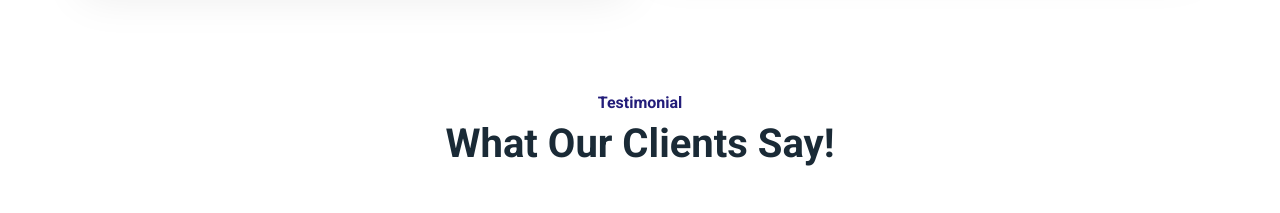
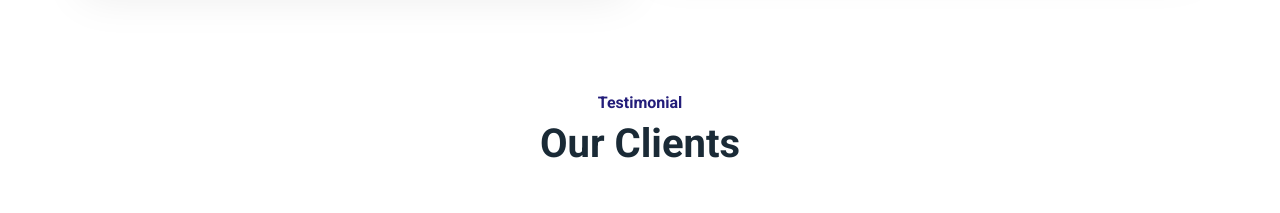
Before and after one commit to Mesumali786/Al-Abbas-Electric-And-Solar, a plain HTML site: page project.html in a window 1280 px wide. Shown: the part 2435-2648 px from the top of the page. Drawn offline with nearby package versions, Linux system fonts and the light colour scheme.

Commit message:
Update project.html

```diff
--- a/project.html
+++ b/project.html
@@ -428,7 +428,7 @@
         <div class="container">
             <div class="text-center mx-auto mb-5 wow fadeInUp" data-wow-delay="0.1s" style="max-width: 600px;">
                 <h6 class="text-primary">Testimonial</h6>
-                <h1 class="mb-4">What Our Clients Say!</h1>
+                <h1 class="mb-4">Our Clients</h1>
             </div>
             <div class="owl-carousel testimonial-carousel wow fadeInUp" data-wow-delay="0.1s">
                 <div class="testimonial-item text-center">
```
